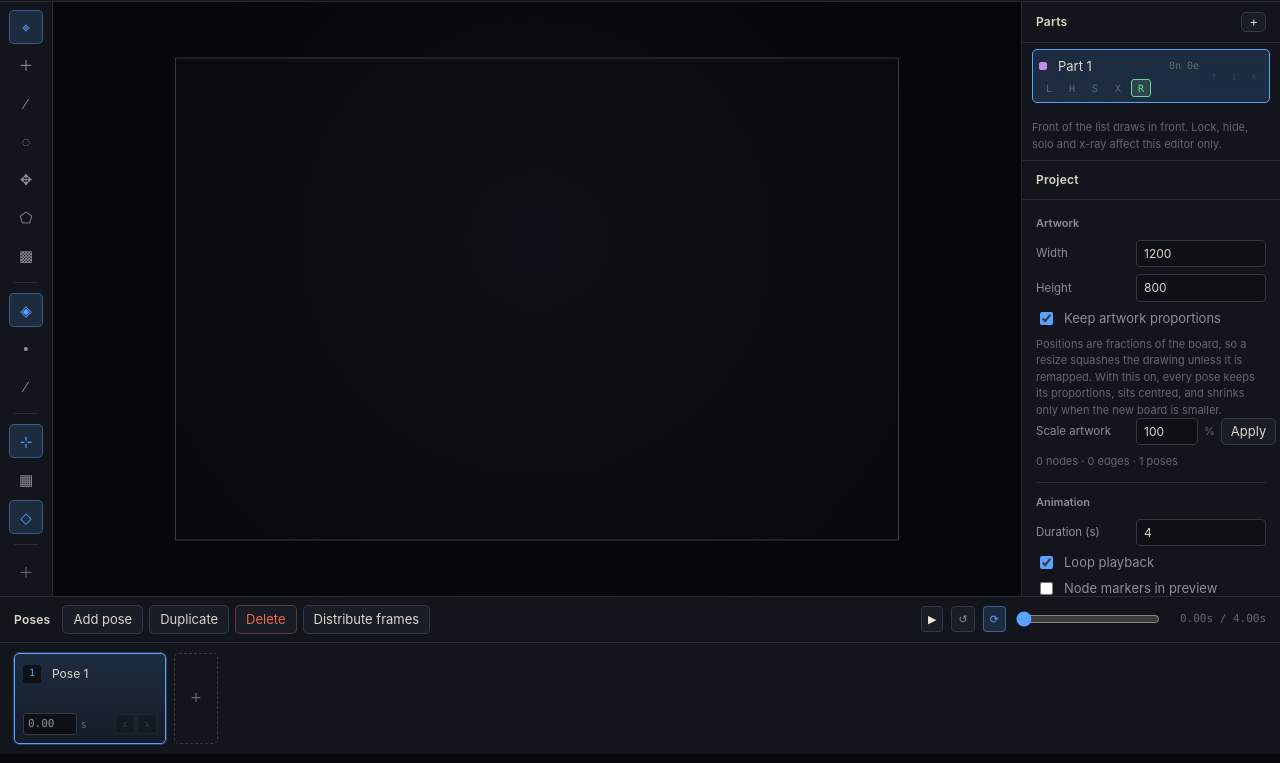
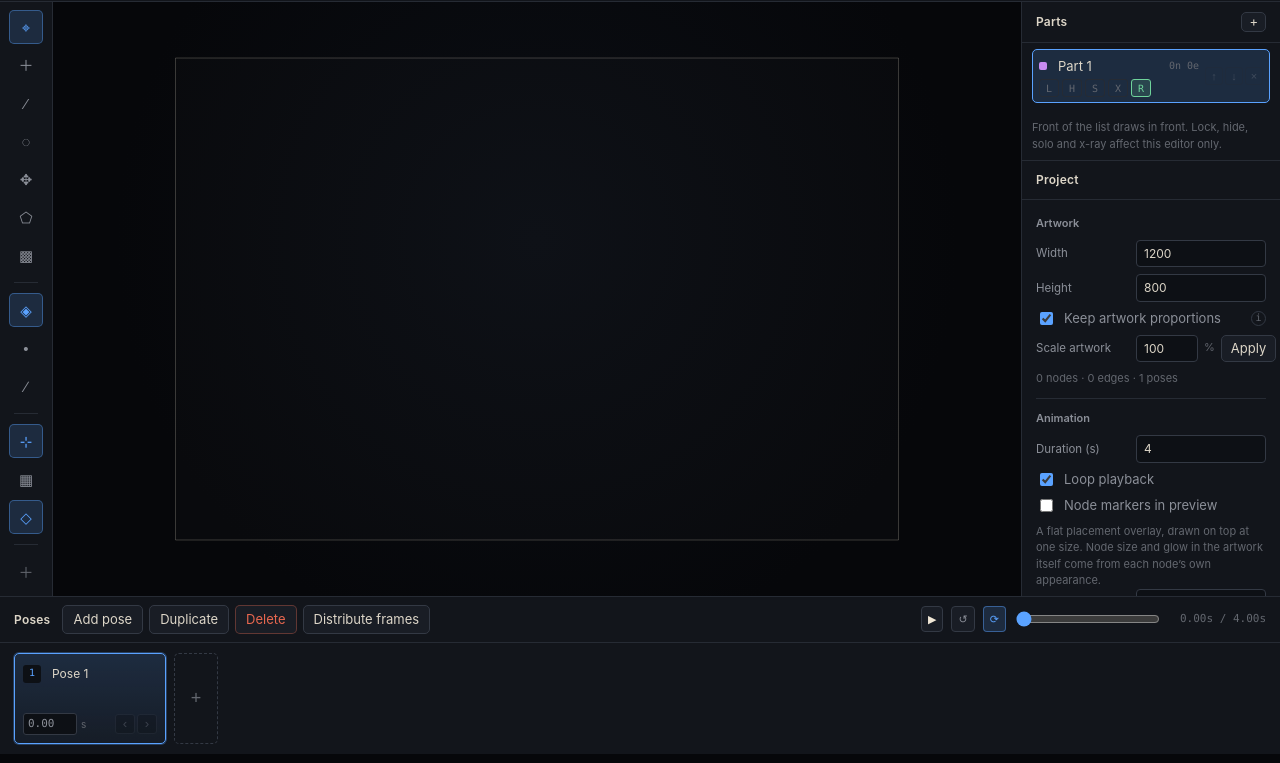
Before and after one commit to digletto-bot/graph-animation-editor, a website built with Vite: page index.html in a window 1280 px wide. Shown: the part 46-809 px from the top of the page. Built offline with nearby package versions, Linux system fonts and the light colour scheme; files whose address does not match are found by name.

Commit message:
Moved hint for "Keep artwork proportions" into a info tooltip

```diff
--- a/src/styles.css
+++ b/src/styles.css
@@ -652,6 +652,29 @@ body {
   accent-color: var(--accent);
 }
 
+/* Sits at the end of its row, carrying the explanation the row would otherwise
+   spend three permanent lines on. */
+.info-badge {
+  flex: 0 0 auto;
+  margin-left: auto;
+  width: 15px;
+  height: 15px;
+  display: grid;
+  place-items: center;
+  border: 1px solid var(--border-strong);
+  border-radius: 50%;
+  color: var(--text-dim);
+  font-family: var(--font-mono);
+  font-size: 10px;
+  line-height: 1;
+  cursor: help;
+}
+
+.info-badge:hover {
+  color: var(--accent);
+  border-color: var(--accent);
+}
+
 .slider-row {
   display: grid;
   grid-template-columns: minmax(0, 1fr) 38px;
--- a/src/ui/Inspector.ts
+++ b/src/ui/Inspector.ts
@@ -174,10 +174,37 @@ export class Inspector {
     return h('div', { class: 'slider-row' }, [input, readout]);
   }
 
-  private toggle(label: string, checked: boolean, onChange: (value: boolean) => void): HTMLElement {
+  /**
+   * `hint` becomes an info badge at the end of the row rather than a paragraph
+   * under it: the explanation is worth having, but not worth the space it takes
+   * up permanently once it has been read.
+   */
+  private toggle(
+    label: string,
+    checked: boolean,
+    onChange: (value: boolean) => void,
+    hint?: string,
+  ): HTMLElement {
     const input = h('input', { type: 'checkbox', checked });
     input.addEventListener('change', () => onChange(input.checked));
-    return h('label', { class: 'toggle' }, [input, h('span', { text: label })]);
+    return h('label', { class: 'toggle' }, [
+      input,
+      h('span', { text: label }),
+      hint ? this.infoBadge(hint) : null,
+    ]);
+  }
+
+  /** A hoverable "i" carrying explanatory text. */
+  private infoBadge(hint: string): HTMLElement {
+    const badge = h('span', {
+      class: 'info-badge',
+      text: 'i',
+      title: hint,
+      attrs: { role: 'img', 'aria-label': hint },
+    });
+    // Inside a <label>, a press here would toggle the control it explains.
+    badge.addEventListener('click', (event) => event.preventDefault());
+    return badge;
   }
 
   private interpolationSelect(): HTMLSelectElement {
@@ -558,16 +585,14 @@ export class Inspector {
             step: 1,
           }),
         ),
-        this.toggle('Keep artwork proportions', state.keepArtworkProportions, (value) =>
-          this.store.setKeepArtworkProportions(value),
-        ),
-        h('p', {
-          class: 'hint',
-          text:
-            'Positions are fractions of the board, so a resize squashes the drawing ' +
+        this.toggle(
+          'Keep artwork proportions',
+          state.keepArtworkProportions,
+          (value) => this.store.setKeepArtworkProportions(value),
+          'Positions are fractions of the board, so a resize squashes the drawing ' +
             'unless it is remapped. With this on, every pose keeps its proportions, ' +
             'sits centred, and shrinks only when the new board is smaller.',
-        }),
+        ),
         field('Scale artwork', this.artworkScaleRow(), 'Resize the whole animation, all poses at once'),
         h('p', {
           class: 'hint',
```
Also changed, not shown: tests/artworkScaling.test.ts (+16 -0 lines).
